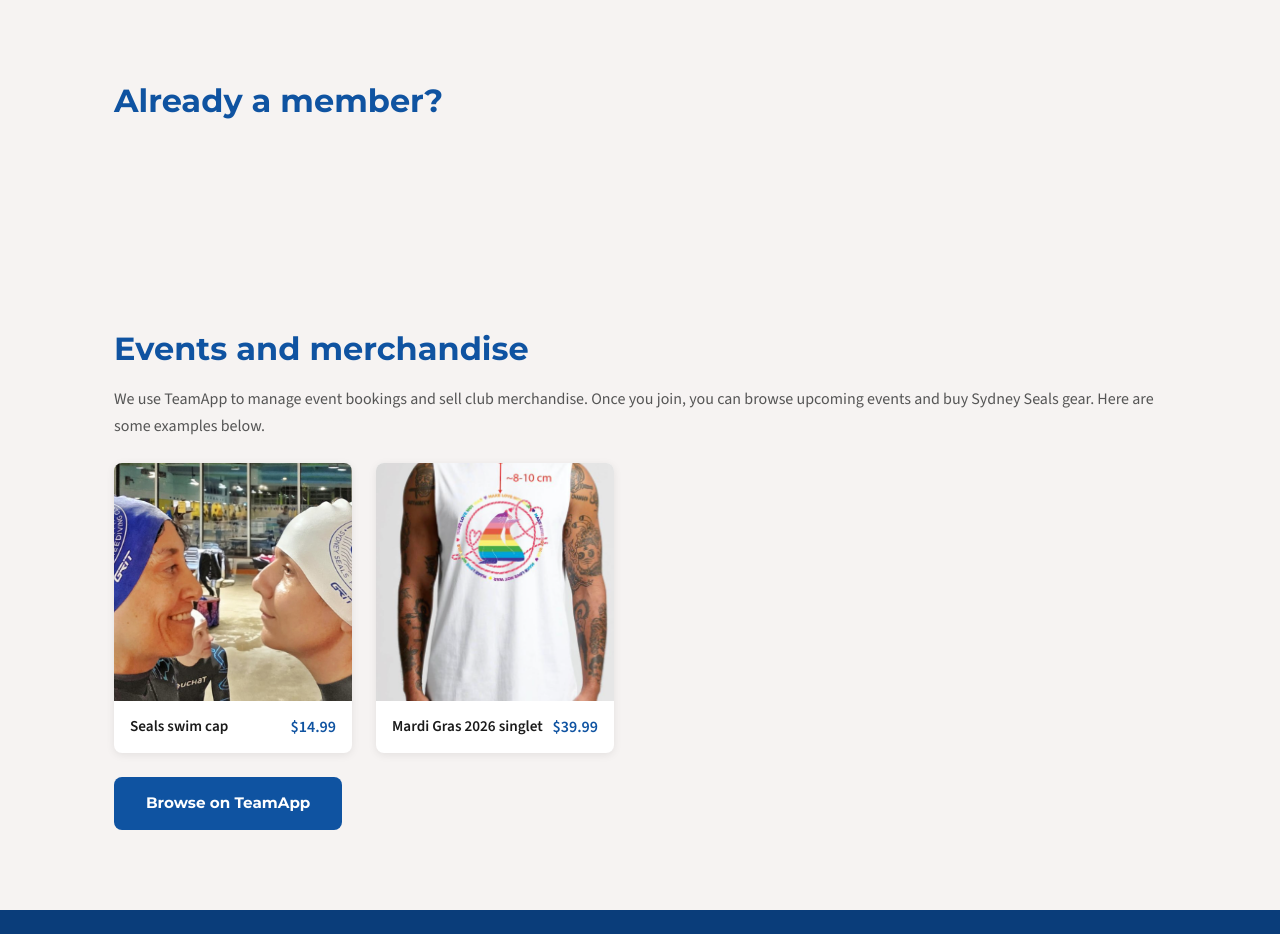
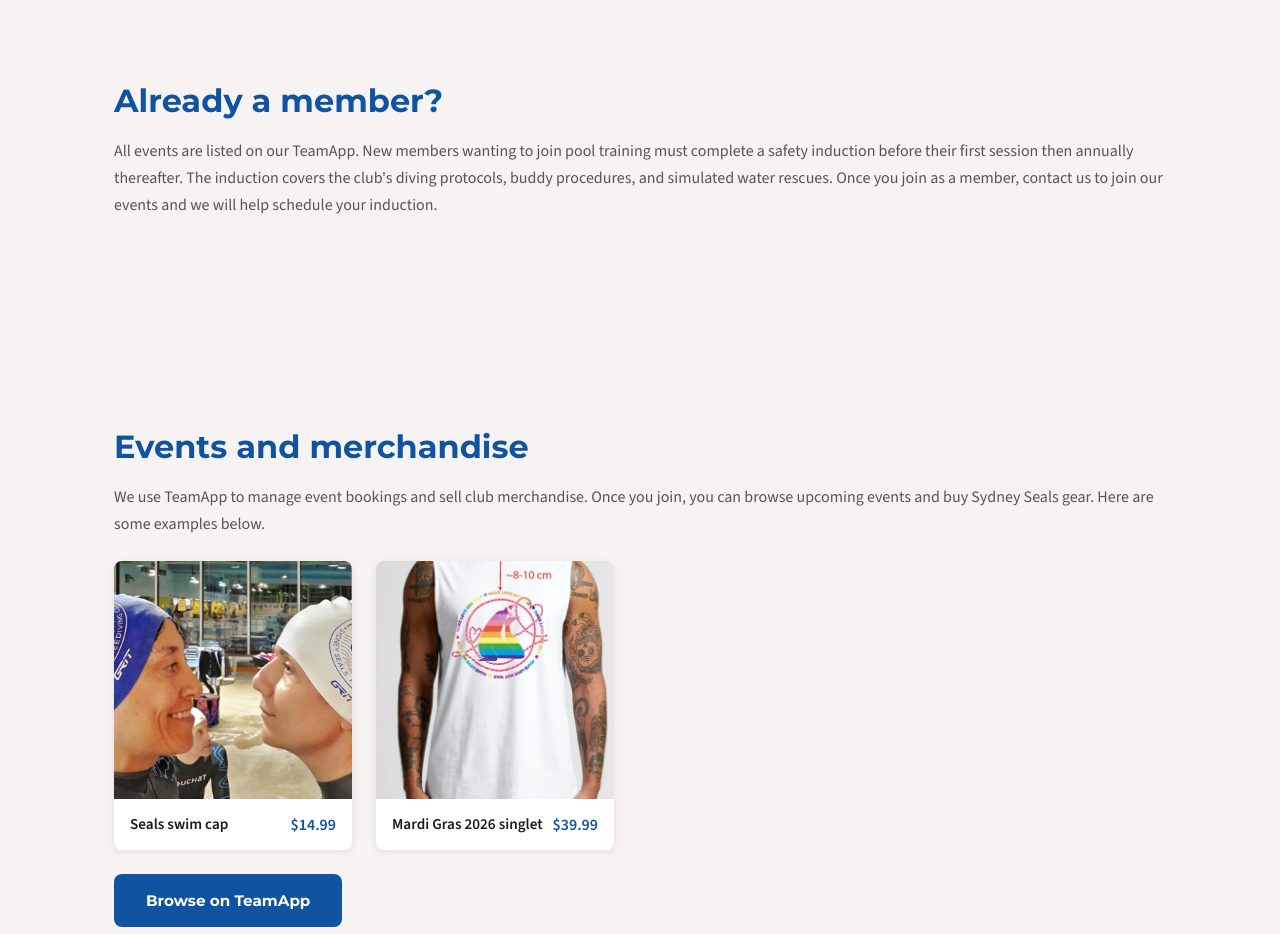
Before and after one commit to sydneysealsfc/sydneysealsfc.github.io, an Eleventy site: page content/membership.njk in a window 1280 px wide. Shown: the part 2240-3174 px from the top of the page. Built offline with nearby package versions, Linux system fonts and the light colour scheme; Eleventy itself is replaced by a stand-in of ours; files that its build step writes are made by us from their sources.

Commit message:
Update membership induction text variable
Signed-off-by: Karen <49227795+ksfootprints@users.noreply.github.com>

```diff
--- a/_includes/membership.njk
+++ b/_includes/membership.njk
@@ -72,7 +72,7 @@
   <section class="section section--alt animate-on-scroll">
     <div class="container about-page__content">
       <h2>Already a member?</h2>
-      <p>{{ membership.induction.text }}</p>
+      <p>{{ membership.induction.intro }}</p>
     </div>
   </section>
 
```
